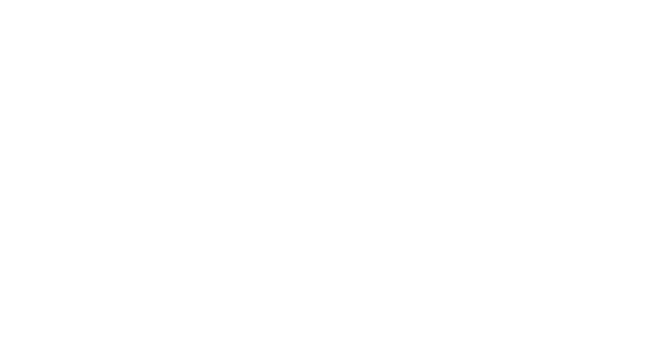
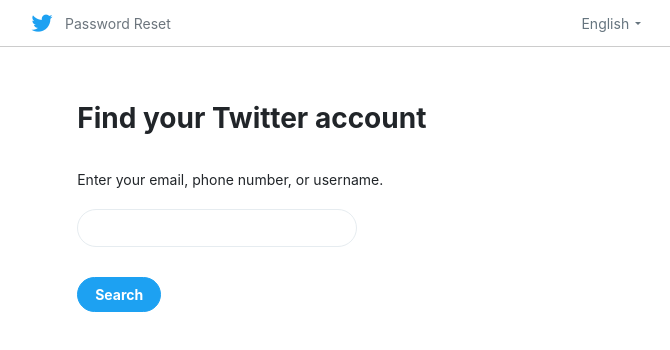
Before and after one commit to jaesungdhl/twitter_clone, a React (Create React App) app: page /account/begin_password_reset in a window 1280 px wide. Shown: the top 350 px of the page, without its empty margins (294-964 px from the left). Built offline with nearby package versions, Linux system fonts and the light colour scheme.

Commit message:
Finish Password Reset Page

```diff
--- a/src/components/App.jsx
+++ b/src/components/App.jsx
@@ -4,12 +4,14 @@
 import { BrowserRouter as Router, Route, Link } from "react-router-dom";
 import WelcomePage from "./WelcomePage/WelcomePage";
 import LoginPage from "./LoginPage/LoginPage";
+import PasswordResetPage from "./PasswordResetPage/PasswordResetPage";
 
 const App = (props) => {
   return (
     <Router>
       <Route exact path="/" component={WelcomePage} />
       <Route exact path="/login" component={LoginPage} />
+      <Route exact path="/account/begin_password_reset" component={PasswordResetPage}/>
     </Router>
   );
 }
--- a/src/components/LoginPage/LoginPageForm.jsx
+++ b/src/components/LoginPage/LoginPageForm.jsx
@@ -1,4 +1,5 @@
 import React, {Component} from "react";
+import {Link} from "react-router-dom";
 import "./LoginPage.css";
 
 class LoginPageForm extends Component{
@@ -21,7 +22,7 @@
                             </div>
                             <div className="bottom-form-container">
                                 <input type="submit" class="login-btn btn btn-primary" value="Log in"/>
-                                <input type="checkbox" name="remember-me" class="checkbox"/><label for="remember-me">Remember Me</label><span class="separator">·</span><a class="login-page-forgot-password" href="#">Forgot password?</a>
+                                <input type="checkbox" name="remember-me" class="checkbox"/><label for="remember-me">Remember Me</label><span class="separator">·</span><Link to="/account/begin_password_reset"><a class="login-page-forgot-password" href="#">Forgot password?</a></Link>
                             </div>
                         </div>
                     </form>
--- /dev/null
+++ b/src/components/PasswordResetPage/Navbar.jsx
@@ -0,0 +1,74 @@
+import React from "react";
+import "./PasswordResetPage.css";
+
+const Navbar = (props) => {
+    return (
+        <nav class="navbar">
+            <div class="navbar-container" id="password-reset-page-navbar">
+                <ul class="navbar-nav">
+                    <li class="nav-item"><a className="nav-link password-reset-page-nav-link disabled" href="#"><i class="fab fa-twitter icon-loginPage"></i>Password Reset</a></li>
+                </ul>
+                <li class="nav-item dropdown">
+                    <a class="nav-link dropdown-toggle" href="#" id="navbarDropdown" role="button" data-toggle="dropdown" aria-haspopup="true" aria-expanded="false">
+                        <span className="current-language password-reset-page-nav-link">English</span>
+                    </a>
+                    <div class="dropdown-menu" id="password-reset-page-language-dropdown" aria-labelledby="navbarDropdown">
+                    <div class="triangle"></div>
+                        <div className="dropdown-container">
+                            <div class="language-container">
+                                <div className="language-section">
+                                    <a class="dropdown-item" href="#">Bahasa Indonesia</a>
+                                    <a class="dropdown-item" href="#">Català</a>
+                                    <a class="dropdown-item" href="#">Dansk</a>
+                                    <a class="dropdown-item" href="#">English UK</a>
+                                    <a class="dropdown-item" href="#">Filipino</a>
+                                    <a class="dropdown-item" href="#">Hrvatski</a>
+                                    <a class="dropdown-item" href="#">Magyar</a>
+                                    <a class="dropdown-item" href="#">Norsk</a>
+                                    <a class="dropdown-item" href="#">Português</a>
+                                    <a class="dropdown-item" href="#">Slovenčina</a>
+                                    <a class="dropdown-item" href="#">Svenska</a>
+                                    <a class="dropdown-item" href="#">Türkçe</a>
+                                    <a class="dropdown-item" href="#">Български език</a>
+                                    <a class="dropdown-item" href="#">Српски</a>
+                                    <a class="dropdown-item" href="#">עִבְרִית</a>
+                                    <a class="dropdown-item" href="#">فارسی</a>
+                                    <a class="dropdown-item" href="#">हिन्दी</a>
+                                    <a class="dropdown-item" href="#">ગુજરાતી</a>
+                                    <a class="dropdown-item" href="#">ಕನ್ನಡ</a>
+                                    <a class="dropdown-item" href="#">한국어</a>
+                                    <a class="dropdown-item" href="#">简体中文</a>
+                                </div>
+                                <div className="language-section">
+                                    <a class="dropdown-item" href="#">Bahasa Melayu</a>
+                                    <a class="dropdown-item" href="#">Čeština</a>
+                                    <a class="dropdown-item" href="#">Deutsch</a>
+                                    <a class="dropdown-item" href="#">Español</a>
+                                    <a class="dropdown-item" href="#">Français</a>
+                                    <a class="dropdown-item" href="#">Italiano</a>
+                                    <a class="dropdown-item" href="#">Nederlands</a>
+                                    <a class="dropdown-item" href="#">Polski</a>
+                                    <a class="dropdown-item" href="#">Română</a>
+                                    <a class="dropdown-item" href="#">Suomi</a>
+                                    <a class="dropdown-item" href="#">Tiếng Việt</a>
+                                    <a class="dropdown-item" href="#">Ελληνικά</a>
+                                    <a class="dropdown-item" href="#">Русский</a>
+                                    <a class="dropdown-item" href="#">Українська мова</a>
+                                    <a class="dropdown-item" href="#">العربية</a>
+                                    <a class="dropdown-item" href="#">मराठी</a>
+                                    <a class="dropdown-item" href="#">বাংলা</a>
+                                    <a class="dropdown-item" href="#">தமிழ்</a>
+                                    <a class="dropdown-item" href="#">ภาษาไทย</a>
+                                    <a class="dropdown-item" href="#">日本語</a>
+                                    <a class="dropdown-item" href="#">繁體中文</a>
+                                </div>
+                            </div>
+                        </div>
+                    </div>
+               </li>
+            </div>
+        </nav>
+    )
+}
+
+export default Navbar;
--- /dev/null
+++ b/src/components/PasswordResetPage/PasswordResetPage.css
@@ -0,0 +1,36 @@
+#password-reset-page-navbar{
+    width: 50%;
+}
+
+#password-reset-page-language-dropdown{
+    left: -150%;
+}
+
+.password-reset-page-nav-link{
+    font-weight: 400;
+    font-size: 14px;
+}
+
+#password-reset-page-header1{
+    font-size: 28px;
+}
+
+#password-reset-page-header2{
+    font-size: 14px;
+    font-weight: normal;
+    margin: 16px 0 16px 0;
+}
+
+#password-reset-page-login-input-container{
+    margin: 5px 0 5px 0;
+}
+
+#password-reset-page-login-input{
+    border-radius:100px;
+    padding-right: 15px;
+    padding-left: 15px;
+}
+
+#password-reset-page-bottom-form-container{
+    margin: 25px 0 25px 0;
+}
--- /dev/null
+++ b/src/components/PasswordResetPage/PasswordResetPage.jsx
@@ -0,0 +1,16 @@
+import React, {Component} from "react";
+import Navbar from "./Navbar";
+import ResetForm from "./ResetForm";
+
+class PasswordResetPage extends Component{
+    render(){
+        return (
+            <div>
+                <Navbar/>
+                <ResetForm/>
+            </div>
+        )
+    }
+}
+
+export default PasswordResetPage;
--- /dev/null
+++ b/src/components/PasswordResetPage/ResetForm.jsx
@@ -0,0 +1,27 @@
+import React, {Component} from "react";
+import "./PasswordResetPage.css";
+
+class ResetForm extends Component{
+    render(){
+        return(
+            <div className="container">
+                <div className="form-container">
+                    <h1 id="password-reset-page-header1">Find your Twitter account</h1>
+                    <form>
+                        <div class="loginField">
+                            <h2 id="password-reset-page-header2">Enter your email, phone number, or username.</h2>
+                            <div class="loginInput" id="password-reset-page-login-input-container">
+                                <input id="password-reset-page-login-input" type="text"/>
+                            </div>
+                            <div className="bottom-form-container" id="password-reset-page-bottom-form-container">
+                                <input type="submit" class="login-btn btn btn-primary" value="Search"/>
+                            </div>
+                        </div>
+                    </form>
+                </div>
+            </div>
+        )
+    }
+}
+
+export default ResetForm;
--- a/src/components/WelcomePage/LoginForm.js
+++ b/src/components/WelcomePage/LoginForm.js
@@ -1,4 +1,5 @@
 import React, {Component} from "react";
+import {Link} from "react-router-dom";
 import "./WelcomePage.css";
 
 class LoginForm extends Component{
@@ -16,7 +17,7 @@
                             <input
                                 placeholder="Password"
                             />
-                            <a class="forgot-password" href="#">Forgot password?</a>
+                            <Link to="/account/begin_password_reset"><a class="forgot-password" href="#">Forgot password?</a></Link>
                         </div>
                         <input type="submit" class="login-btn btn btn-primary" value="Log in"/>
                     </div>
```
Also changed, not shown: src/components/PasswordResetPage/_snapshot_/Screen Shot 2019-07-22 at 5.49.53 PM.png (added).
